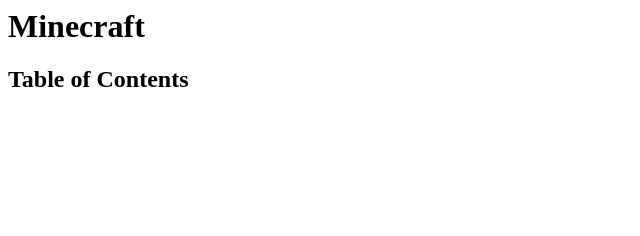
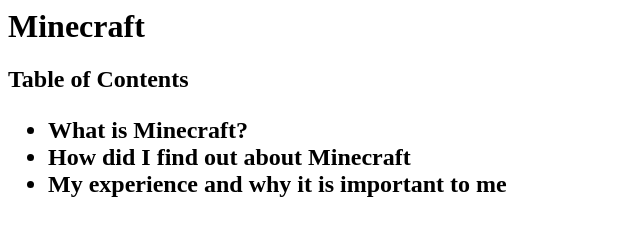
Before and after one commit to Alif-J-Rahman/web, a plain HTML site: page index.html in a window 1280 px wide. Shown: the whole page, without its empty margins (0-640 px from the left). Drawn offline with Linux system fonts and the light colour scheme.

Commit message:
Update index.html

```diff
--- a/index.html
+++ b/index.html
@@ -13,3 +13,9 @@ CAZ Showcase
 
 <h1> Minecraft <h1>
 <h2> Table of Contents <h2>
+
+<ul>
+<li> What is Minecraft? </li>
+<li> How did I find out about Minecraft </li>
+<li> My experience and why it is important to me </li>
+  </ul>
```
